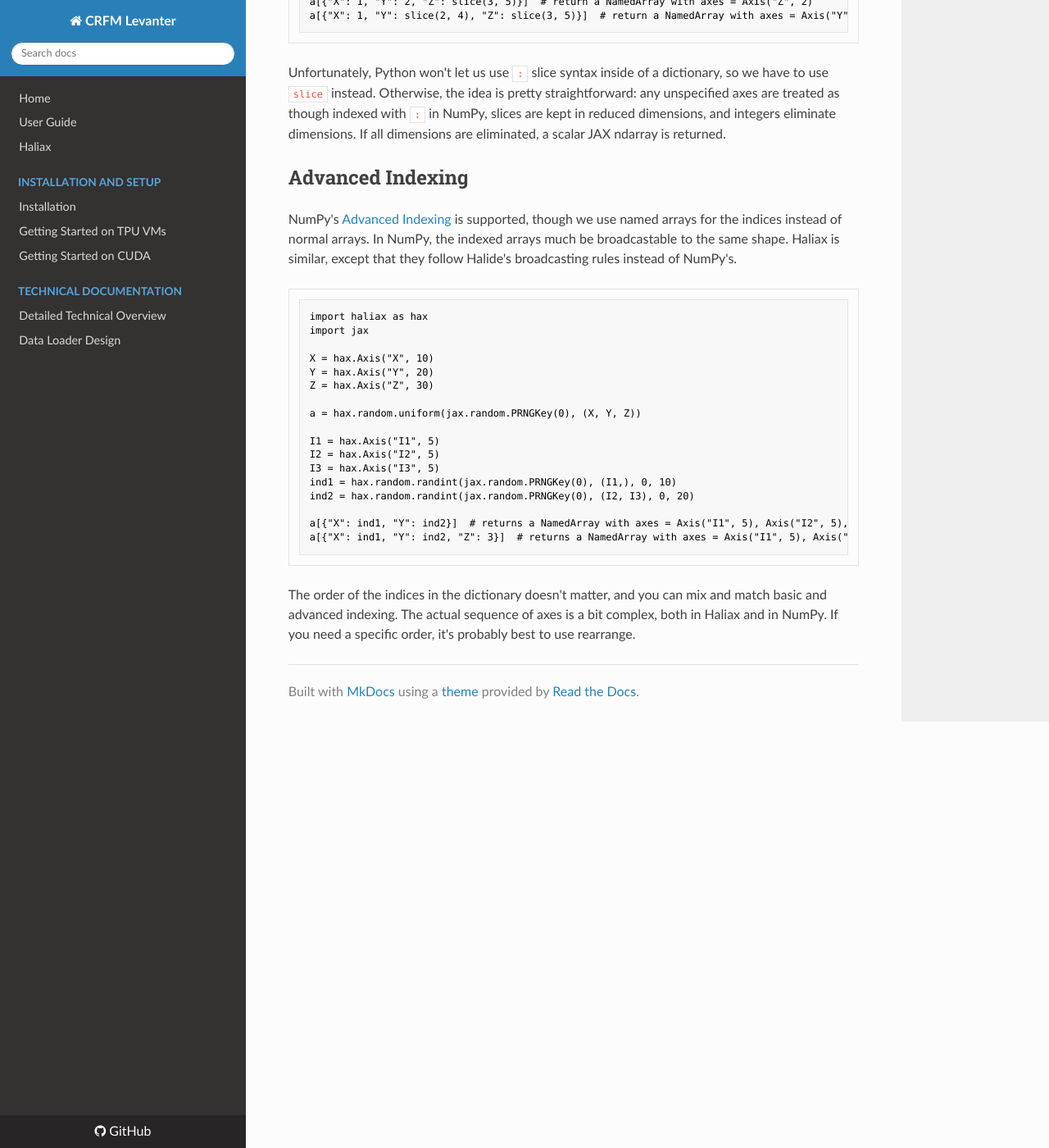
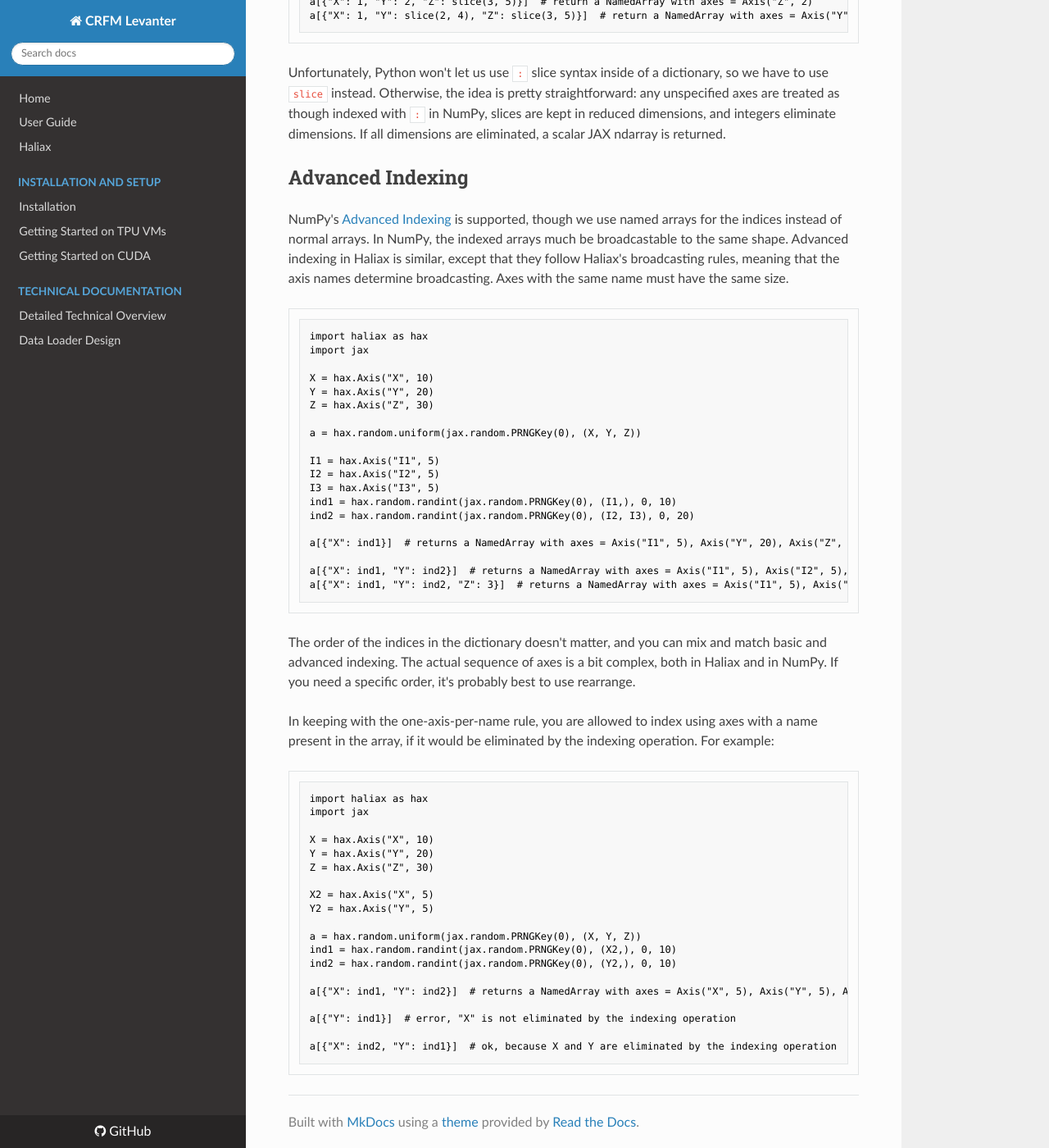
Before and after one commit to stanford-crfm/levanter, an MkDocs documentation site: the page built from docs/haliax/indexing.md, in a window 1280 px wide and 1400 px high, scrolled down 608 px. Shown: the whole window at 82% size. Built offline with MkDocs 1.6.1, drawn with Linux system fonts in a browser that asks for light colours.

Commit message:
improve docs

````diff
--- a/docs/haliax/indexing.md
+++ b/docs/haliax/indexing.md
@@ -32,7 +32,8 @@ JAX ndarray is returned.
 
 NumPy's [Advanced Indexing](https://numpy.org/doc/stable/user/basics.indexing.html#advanced-indexing) is supported,
 though we use named arrays for the indices instead of normal arrays. In NumPy, the indexed arrays much be
-broadcastable to the same shape. Haliax is similar, except that they follow Halide's broadcasting rules instead of NumPy's.
+broadcastable to the same shape. Advanced indexing in Haliax is similar, except that they follow Haliax's broadcasting rules,
+meaning that the axis names determine broadcasting. Axes with the same name must have the same size.
 
 ```python
 import haliax as hax
@@ -50,6 +51,8 @@ I3 = hax.Axis("I3", 5)
 ind1 = hax.random.randint(jax.random.PRNGKey(0), (I1,), 0, 10)
 ind2 = hax.random.randint(jax.random.PRNGKey(0), (I2, I3), 0, 20)
 
+a[{"X": ind1}]  # returns a NamedArray with axes = Axis("I1", 5), Axis("Y", 20), Axis("Z", 30)
+
 a[{"X": ind1, "Y": ind2}]  # returns a NamedArray with axes = Axis("I1", 5), Axis("I2", 5), Axis("I3", 5), Axis("Z", 30)
 a[{"X": ind1, "Y": ind2, "Z": 3}]  # returns a NamedArray with axes = Axis("I1", 5), Axis("I2", 5), Axis("I3", 5)
 ```
@@ -57,3 +60,28 @@ a[{"X": ind1, "Y": ind2, "Z": 3}]  # returns a NamedArray with axes = Axis("I1",
 The order of the indices in the dictionary doesn't matter, and you can mix and match basic and advanced indexing.
 The actual sequence of axes is a bit complex, both in Haliax and in NumPy. If you need a specific order, it's probably
 best to use rearrange.
+
+In keeping with the one-axis-per-name rule, you are allowed to index using axes with a name present in the array,
+if it would be eliminated by the indexing operation. For example:
+
+```python
+import haliax as hax
+import jax
+
+X = hax.Axis("X", 10)
+Y = hax.Axis("Y", 20)
+Z = hax.Axis("Z", 30)
+
+X2 = hax.Axis("X", 5)
+Y2 = hax.Axis("Y", 5)
+
+a = hax.random.uniform(jax.random.PRNGKey(0), (X, Y, Z))
+ind1 = hax.random.randint(jax.random.PRNGKey(0), (X2,), 0, 10)
+ind2 = hax.random.randint(jax.random.PRNGKey(0), (Y2,), 0, 10)
+
+a[{"X": ind1, "Y": ind2}]  # returns a NamedArray with axes = Axis("X", 5), Axis("Y", 5), Axis("Z", 30)
+
+a[{"Y": ind1}]  # error, "X" is not eliminated by the indexing operation
+
+a[{"X": ind2, "Y": ind1}]  # ok, because X and Y are eliminated by the indexing operation
+```
````
Also changed, not shown: 1 other file.
